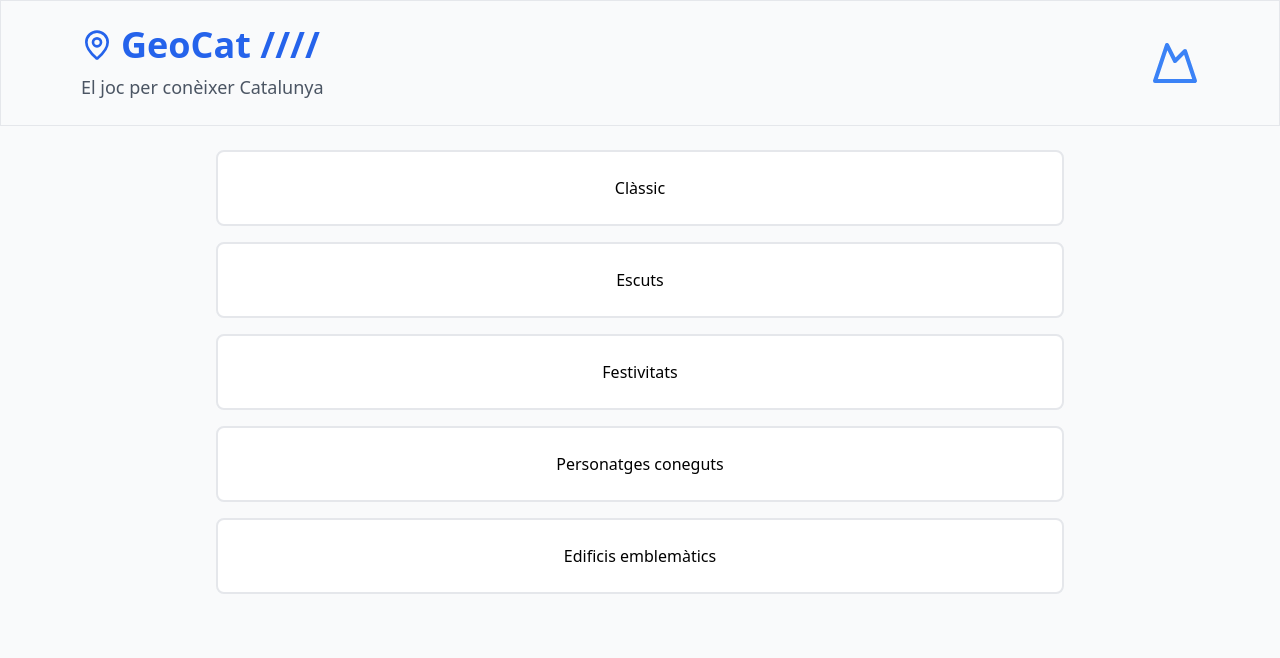
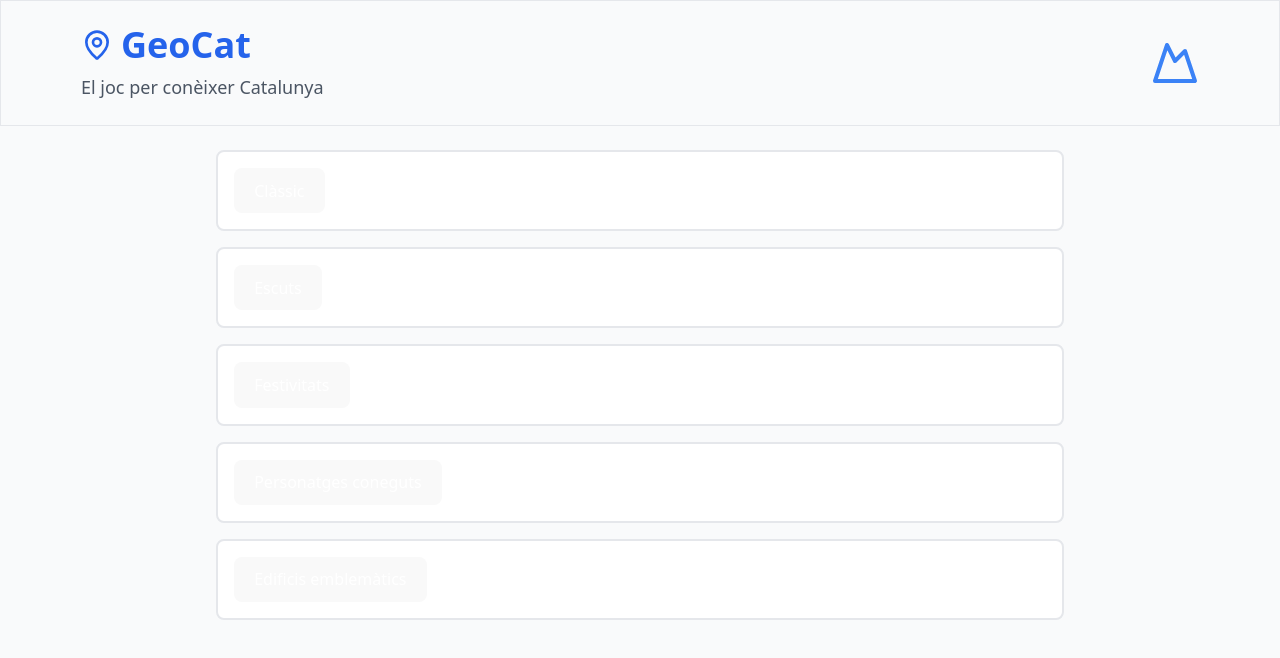
Before and after one commit to janaigutierrez/geocat, a React (Vite) app in the folder frontend/: page / in a window 1280 px wide. Shown: the top 658 px of the page. Built offline with nearby package versions, Linux system fonts and the light colour scheme.

Commit message:
new button styles

```diff
--- a/frontend/src/components/common/Button.jsx
+++ b/frontend/src/components/common/Button.jsx
@@ -1,8 +1,19 @@
-const Button = ({ children, onClick }) => {
+const Button = ({ children, onClick, variant = 'primary', className = '', ...props }) => {
+    const baseClasses = 'px-4 py-2 rounded font-medium transition-colors cursos-pointer'
+
+    const variants = {
+        primary: "bg-blue-600 hover:bg-blue-700 text-white",
+        secondary: "bg-gray-600 hover:bg-gray-700 text-white",
+        success: "bg-green-600 hover:bg-green-700 text-white",
+        danger: "bg-red-600 hover:bg-red-700 text-white",
+        outline: "border-2 border-blue-600 text-blue-600 hover:bg-blue-600 hover:text-white"
+    }
+    const buttonClasses = `${baseClasses} ${variants[variant]} ${className}`
     return (
         <button
             onClick={onClick}
-            className='px-8 py-2 text-center font-medium transition-colors w-fit mx-auto block'
+            className={buttonClasses}
+            {...props}
         >
             {children}
         </button>
--- a/frontend/src/components/common/Header.jsx
+++ b/frontend/src/components/common/Header.jsx
@@ -2,7 +2,7 @@ import { Users, Mountain, Calendar, Map, MapPin } from 'lucide-react'
 
 /* Aqui t'he posat d'exemple els emojis, els importo de la bilbioteca lucide-react i els pots afegir tal qual on vulguis del codi com aqui */
 /* Fixa't-hi com estan afegits i prova de ficar si vols algun més, si no en el Header en qualsevol altre component */
-/* Hauràs d'instalar la llibreria amb: npm install lucide-react' i ja podras ficar-los tal qual com aqui */
+/* Hauràs d'instalar la llibreria amb: 'npm install lucide-react' i ja podras ficar-los tal qual com aqui */
 
 const Header = () => {
     return (
@@ -10,7 +10,7 @@ const Header = () => {
             <div>
                 <h1 className="text-4xl font-bold text-blue-600 flex items-center">
                     <MapPin className="w-8 h-8 mr-2" />
-                    GeoCat ////
+                    GeoCat
                 </h1>
                 <h2 className="text-lg text-gray-600 mt-2">
                     El joc per conèixer Catalunya
--- a/frontend/src/index.css
+++ b/frontend/src/index.css
@@ -1,3 +1,78 @@
 @tailwind base;
 @tailwind components;
 @tailwind utilities;
+
+:root {
+    font-family: system-ui, Avenir, Helvetica, Arial, sans-serif;
+    line-height: 1.5;
+    font-weight: 400;
+
+    color-scheme: light dark;
+    color: rgba(255, 255, 255, 0.87);
+    background-color: #242424;
+
+    font-synthesis: none;
+    text-rendering: optimizeLegibility;
+    -webkit-font-smoothing: antialiased;
+    -moz-osx-font-smoothing: grayscale;
+}
+
+a {
+    font-weight: 500;
+    color: #646cff;
+    text-decoration: inherit;
+}
+
+a:hover {
+    color: #535bf2;
+}
+
+body {
+    margin: 0;
+    display: flex;
+    place-items: center;
+    min-width: 320px;
+    min-height: 100vh;
+}
+
+h1 {
+    font-size: 3.2em;
+    line-height: 1.1;
+}
+
+/* Sobreescrivim els estils de button per defecte quan usem Tailwind */
+button:not(.btn-default) {
+    border-radius: 8px;
+    border: 1px solid transparent;
+    padding: 0.6em 1.2em;
+    font-size: 1em;
+    font-weight: 500;
+    font-family: inherit;
+    background-color: #1a1a1a;
+    cursor: pointer;
+    transition: border-color 0.25s;
+}
+
+button:not(.btn-default):hover {
+    border-color: #646cff;
+}
+
+button:not(.btn-default):focus,
+button:not(.btn-default):focus-visible {
+    outline: 4px auto -webkit-focus-ring-color;
+}
+
+@media (prefers-color-scheme: light) {
+    :root {
+        color: #213547;
+        background-color: #ffffff;
+    }
+
+    a:hover {
+        color: #747bff;
+    }
+
+    button:not(.btn-default) {
+        background-color: #f9f9f9;
+    }
+}
--- a/frontend/src/sections/Classic.jsx
+++ b/frontend/src/sections/Classic.jsx
@@ -1,4 +1,5 @@
 import Button from "../components/common/Button"
+import { useState } from "react"
 
 const Classic = ({ isActive, onToggle }) => {
 
```
